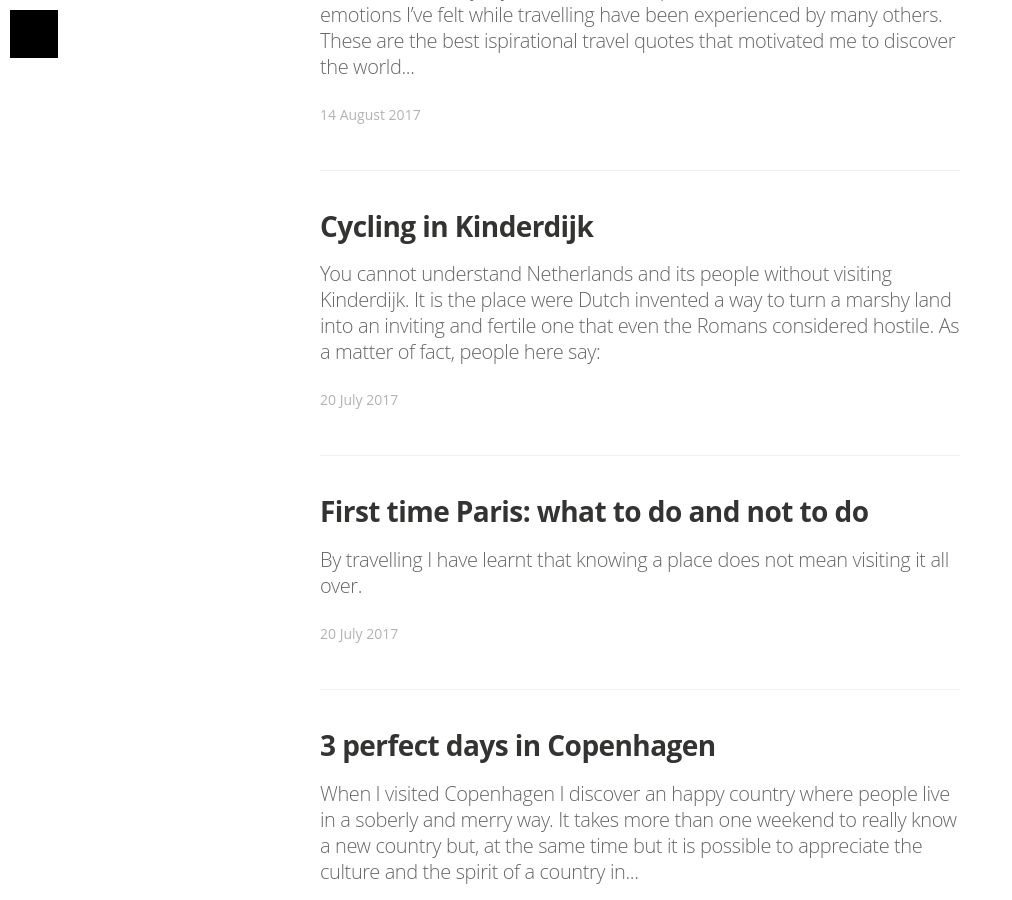
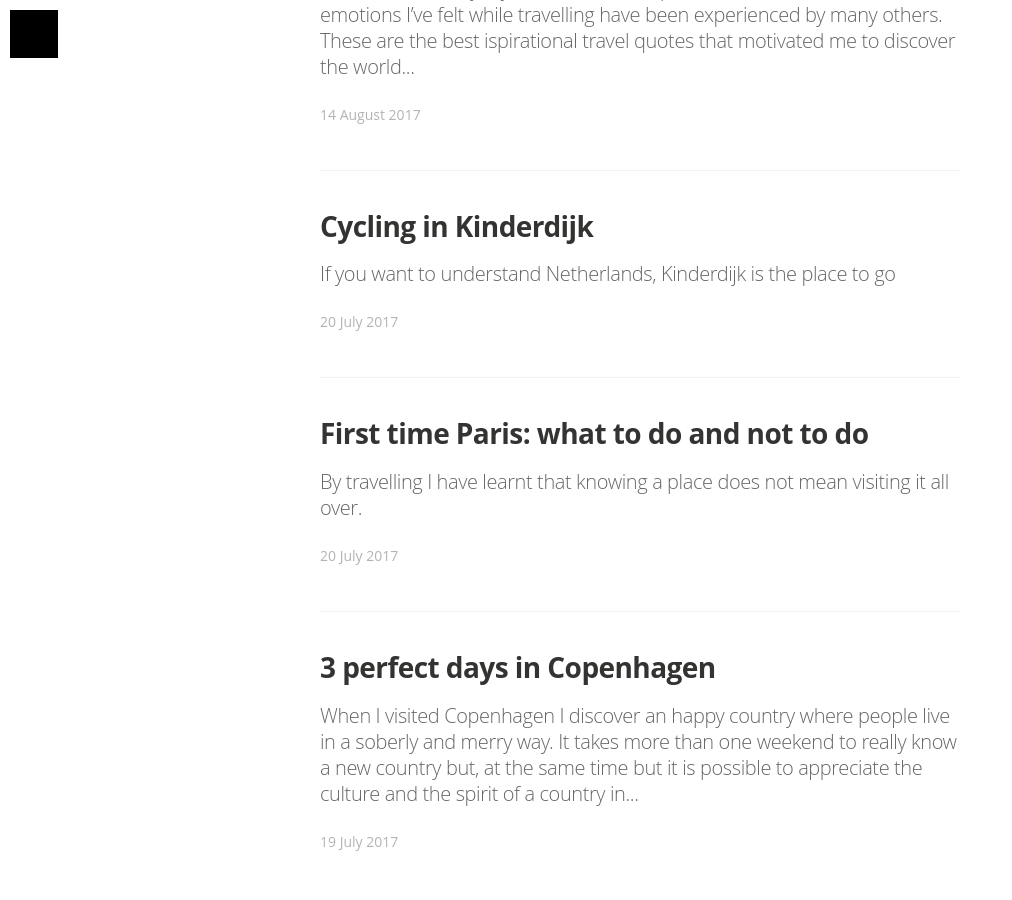
Before and after one commit to enicasoldo/allthesmalltrips.life, a Jekyll site: the page built from index.html, in a window 1280 px wide and 900 px high, scrolled down 1138 px. Shown: the whole window, without its empty margins (0-1012 px from the left). Built offline with Jekyll 4.4.1, drawn with Linux system fonts in a browser that asks for light colours; nearby versions of some CDN libraries; some web fonts are replaced; the list of posts is cut into pages by our own code.

Commit message:
Fix excerpt

```diff
--- a/_posts/2017-07-20-cycling-in-kinderdijk.md
+++ b/_posts/2017-07-20-cycling-in-kinderdijk.md
@@ -4,6 +4,7 @@
 categories: trips
 tags: [trips, Netherlands, Kinderdijk, bike, polder, sunnyday, canals, windmills, millers, landscape, water, nature]
 image: /assets/images/copertina-mulini.jpg
+excerpt: "If you want to understand Netherlands, Kinderdijk is the place to go"
 ---
 
 
```
